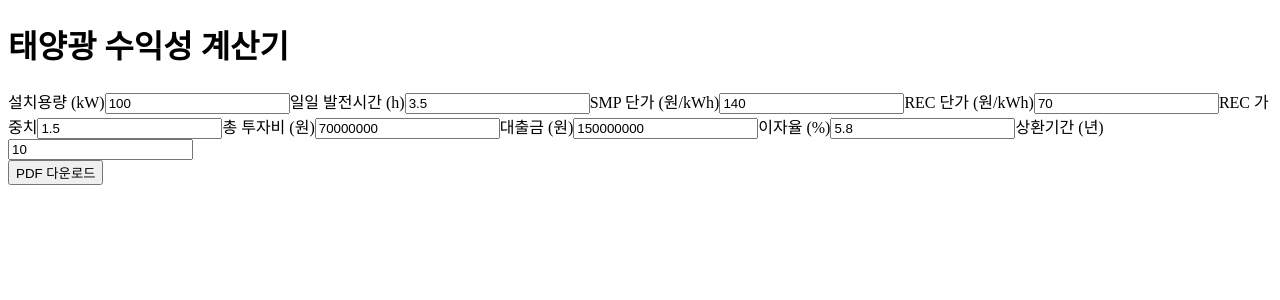
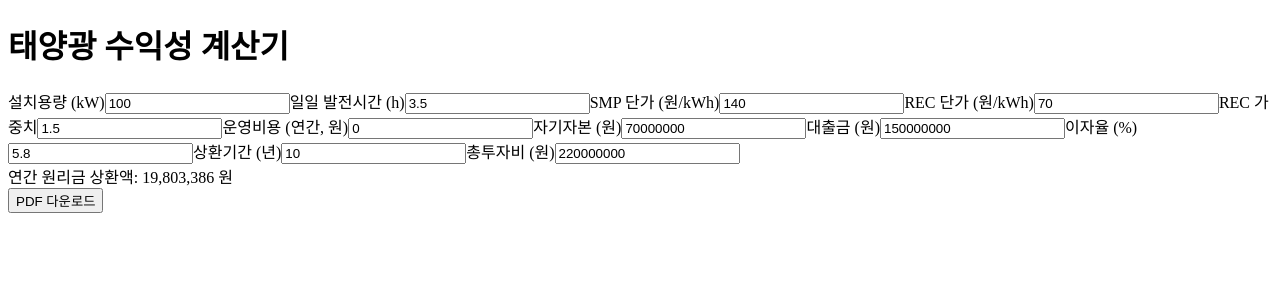
Before and after one commit to leejungmin1650/solar-calculator-dabin, a Next.js app: page / in a window 1280 px wide. Shown: the top 300 px of the page. Built offline with nearby package versions, Linux system fonts and the light colour scheme.

Commit message:
Add files via upload

```diff
--- a/components/CalculatorForm.js
+++ b/components/CalculatorForm.js
@@ -1,4 +1,8 @@
 import React, { useState } from 'react';
+
+function calculatePMT(rate, nper, pv) {
+  return (rate * pv) / (1 - Math.pow(1 + rate, -nper));
+}
 
 export function CalculatorForm() {
   const [form, setForm] = useState({
@@ -7,15 +11,22 @@ export function CalculatorForm() {
     smp: 140,
     rec: 70,
     weight: 1.5,
-    totalCost: 70000000,
+    operationCost: 0,
+    equity: 70000000,
     loan: 150000000,
     interest: 5.8,
     term: 10,
+    totalCost: 220000000
   });
 
   const handleChange = (e) => {
     setForm({ ...form, [e.target.name]: e.target.value });
   };
+
+  const monthlyRate = (parseFloat(form.interest) || 0) / 100 / 12;
+  const nper = (parseFloat(form.term) || 0) * 12;
+  const pmt = calculatePMT(monthlyRate, nper, parseFloat(form.loan) || 0);
+  const yearlyRepayment = Math.round(pmt * 12);
 
   return (
     <div className="grid grid-cols-1 gap-4">
@@ -34,8 +45,11 @@ export function CalculatorForm() {
       <label>REC 가중치
         <input name="weight" value={form.weight} onChange={handleChange} className="border p-2 w-full" />
       </label>
-      <label>총 투자비 (원)
-        <input name="totalCost" value={form.totalCost} onChange={handleChange} className="border p-2 w-full" />
+      <label>운영비용 (연간, 원)
+        <input name="operationCost" value={form.operationCost} onChange={handleChange} className="border p-2 w-full" />
+      </label>
+      <label>자기자본 (원)
+        <input name="equity" value={form.equity} onChange={handleChange} className="border p-2 w-full" />
       </label>
       <label>대출금 (원)
         <input name="loan" value={form.loan} onChange={handleChange} className="border p-2 w-full" />
@@ -46,6 +60,13 @@ export function CalculatorForm() {
       <label>상환기간 (년)
         <input name="term" value={form.term} onChange={handleChange} className="border p-2 w-full" />
       </label>
+      <label>총투자비 (원)
+        <input name="totalCost" value={form.totalCost} onChange={handleChange} className="border p-2 w-full" />
+      </label>
+
+      <div className="mt-2 text-gray-700 font-semibold">
+        연간 원리금 상환액: {yearlyRepayment.toLocaleString()} 원
+      </div>
     </div>
   );
 }
```
